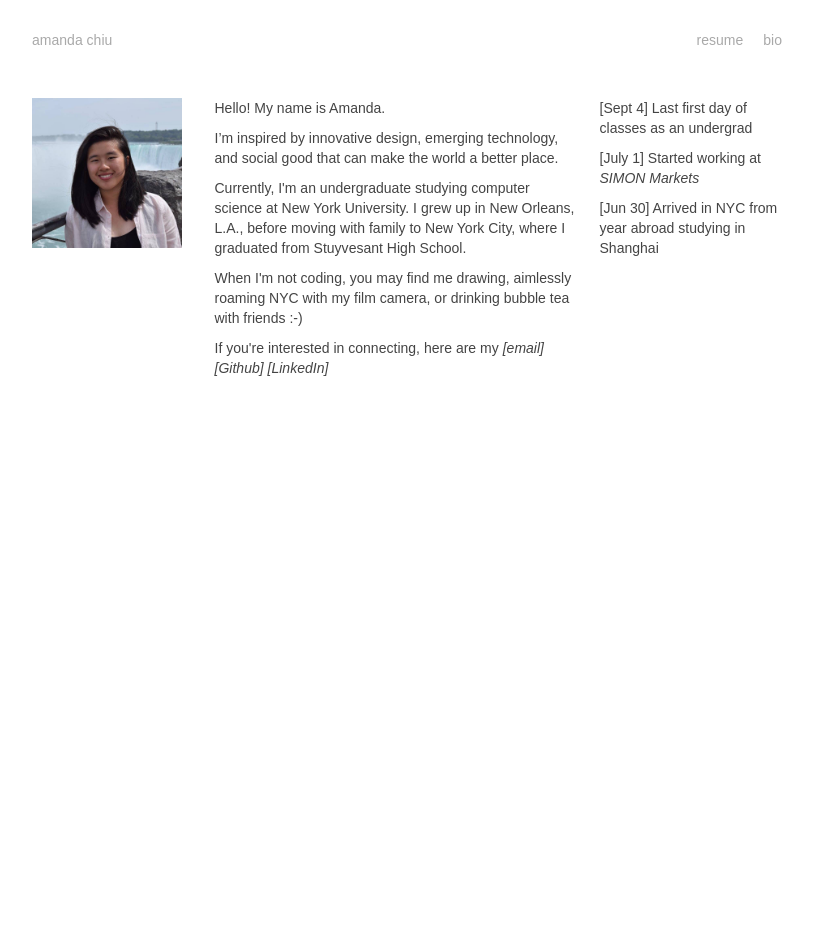
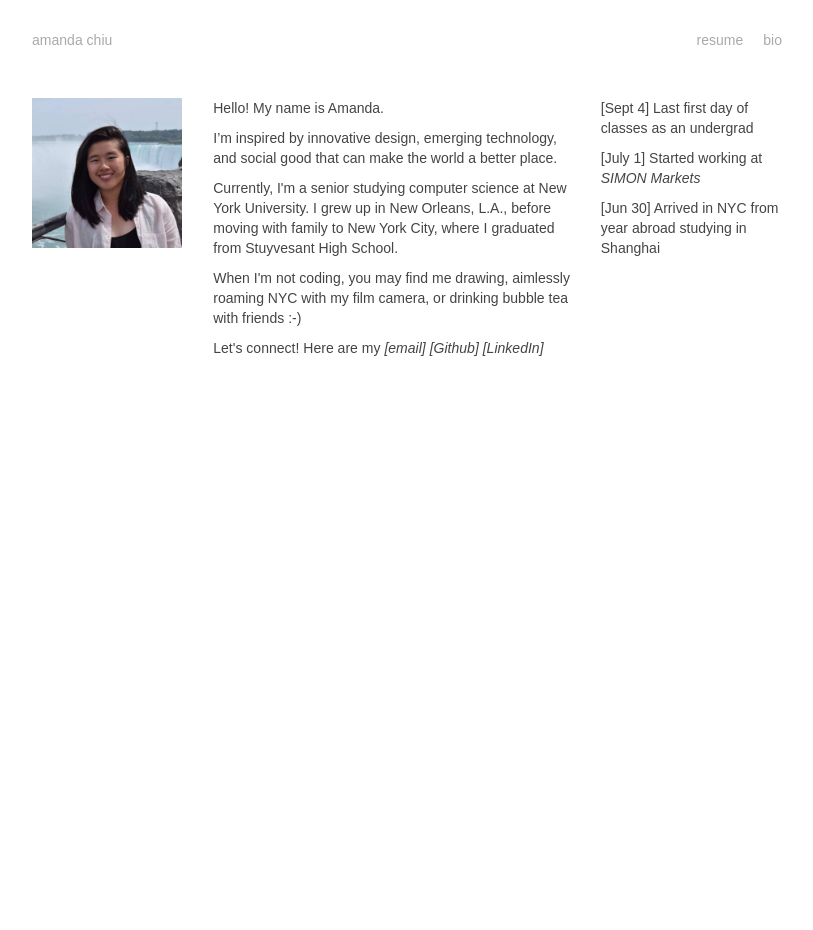
Before and after one commit to amandachiuu/amandachiuu.github.io, a Jekyll site: the page built from about.html, in a window 1280 px wide. Shown: the whole page, without its empty margins (233-1046 px from the left). Built offline with Jekyll 4.4.1, drawn with Linux system fonts in a browser that asks for light colours; some web fonts are replaced.

Commit message:
changing margin

```diff
--- a/about.html
+++ b/about.html
@@ -5,13 +5,13 @@
   <div class="col-one-fourth" style="padding-top: 10px">
     <img src="/img/pic-of-me.jpg" height="150px">
   </div>
-  <div class="col-one-half" style="padding-right:20px;">
+  <div class="col-one-half" style="padding-right:25px;">
     <p>Hello! My name is Amanda.</p>
     <p>I’m inspired by innovative design, emerging technology, and social good
       that can make the world a better place.
     </p>
     <p>
-      Currently, I'm an undergraduate studying computer science at New York University.
+      Currently, I'm a senior studying computer science at New York University.
       I grew up in New Orleans, L.A., before moving with family to New York City,
       where I graduated from Stuyvesant High School.
     </p>
@@ -24,7 +24,7 @@
       interested in black and white <a href="">photography<a>.
     </p>
     -->
-    If you're interested in connecting, here are my
+    Let's connect! Here are my
     <a href="mailto:amanda.chiu@nyu.edu" target="_blank">[email]</a>
     <a href="https://github.com/amandachiuu" target="_blank">[Github]</a>
     <a href="https://www.linkedin.com/in/amandalchiu/" target="_blank">[LinkedIn]</a>
```
